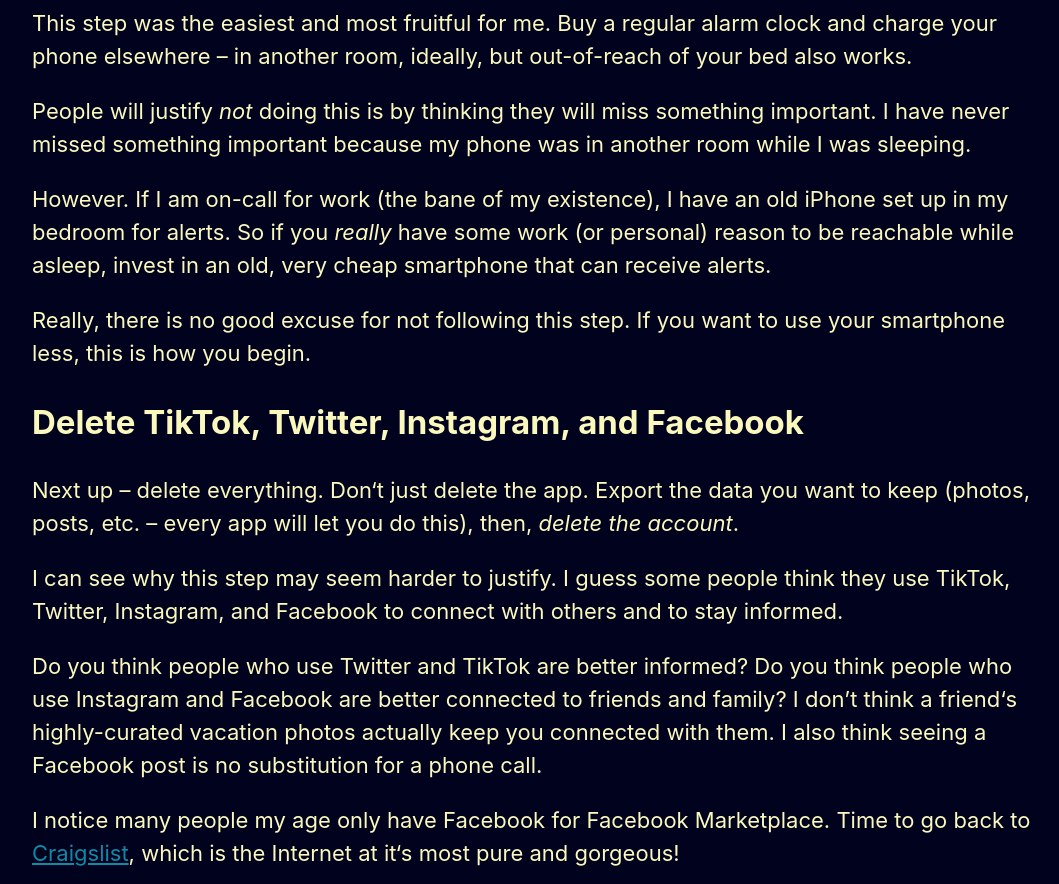
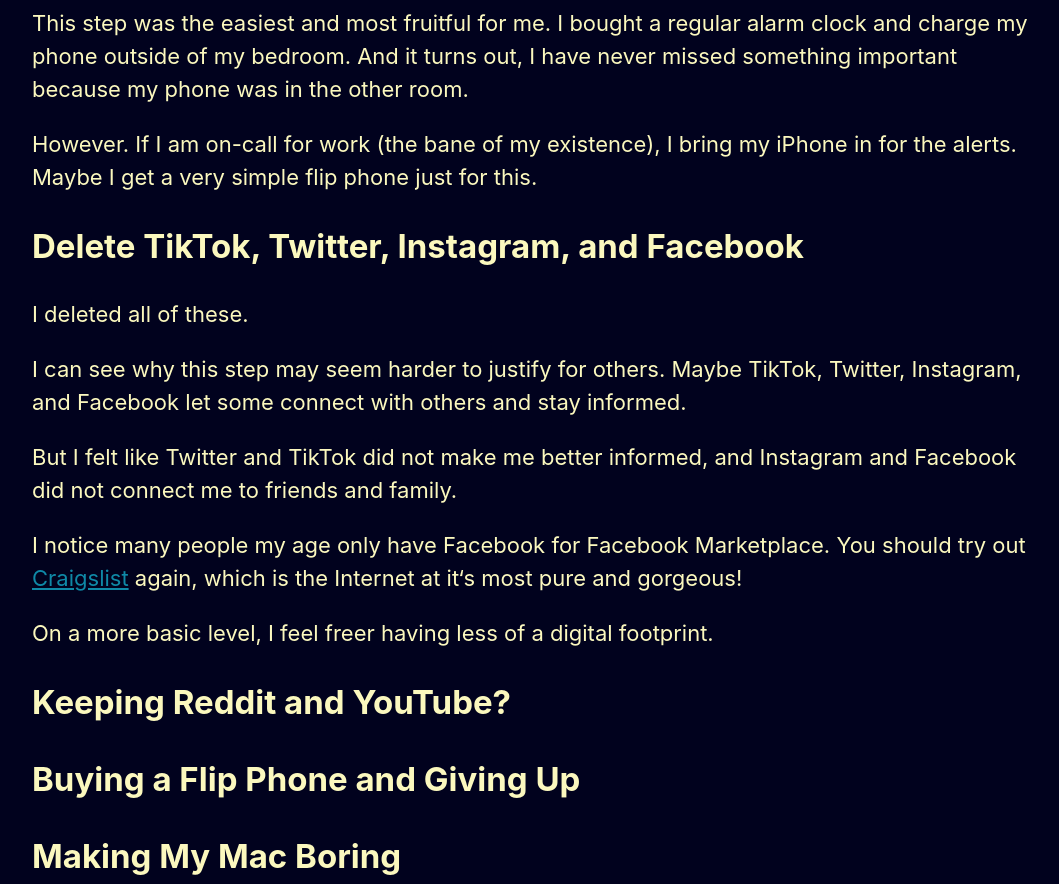
Before and after one commit to jacknugent/me, a plain HTML site: page digital_minimalist.html in a window 1280 px wide. Shown: the part 640-1524 px from the top of the page, without its empty margins (108-1167 px from the left). Drawn offline with Linux system fonts and the light colour scheme.

Commit message:
Change digital minimalism a bit

```diff
--- a/digital_minimalist.html
+++ b/digital_minimalist.html
@@ -31,34 +31,24 @@ Minimalism. I hope you find them helpful or inspiring. At any point,
 this page may look like a work in progress because so am I.</p>
 <h2 id="keep-your-phone-out-of-your-bedroom">Keep Your Phone Out of Your
 Bedroom</h2>
-<p>This step was the easiest and most fruitful for me. Buy a regular
-alarm clock and charge your phone elsewhere – in another room, ideally,
-but out-of-reach of your bed also works.</p>
-<p>People will justify <em>not</em> doing this is by thinking they will
-miss something important. I have never missed something important
-because my phone was in another room while I was sleeping.</p>
-<p>However. If I am on-call for work (the bane of my existence), I have
-an old iPhone set up in my bedroom for alerts. So if you <em>really</em>
-have some work (or personal) reason to be reachable while asleep, invest
-in an old, very cheap smartphone that can receive alerts.</p>
-<p>Really, there is no good excuse for not following this step. If you
-want to use your smartphone less, this is how you begin.</p>
+<p>This step was the easiest and most fruitful for me. I bought a
+regular alarm clock and charge my phone outside of my bedroom. And it
+turns out, I have never missed something important because my phone was
+in the other room.</p>
+<p>However. If I am on-call for work (the bane of my existence), I bring
+my iPhone in for the alerts. Maybe I get a very simple flip phone just
+for this.</p>
 <h2 id="delete-tiktok-twitter-instagram-and-facebook">Delete TikTok,
 Twitter, Instagram, and Facebook</h2>
-<p>Next up – delete everything. Don‘t just delete the app. Export the
-data you want to keep (photos, posts, etc. – every app will let you do
-this), then, <em>delete the account</em>.</p>
-<p>I can see why this step may seem harder to justify. I guess some
-people think they use TikTok, Twitter, Instagram, and Facebook to
-connect with others and to stay informed.</p>
-<p>Do you think people who use Twitter and TikTok are better informed?
-Do you think people who use Instagram and Facebook are better connected
-to friends and family? I don’t think a friend‘s highly-curated vacation
-photos actually keep you connected with them. I also think seeing a
-Facebook post is no substitution for a phone call.</p>
+<p>I deleted all of these.</p>
+<p>I can see why this step may seem harder to justify for others. Maybe
+TikTok, Twitter, Instagram, and Facebook let some connect with others
+and stay informed.</p>
+<p>But I felt like Twitter and TikTok did not make me better informed,
+and Instagram and Facebook did not connect me to friends and family.</p>
 <p>I notice many people my age only have Facebook for Facebook
-Marketplace. Time to go back to <a href="craigslist.org">Craigslist</a>,
-which is the Internet at it‘s most pure and gorgeous!</p>
+Marketplace. You should try out <a href="craigslist.org">Craigslist</a>
+again, which is the Internet at it‘s most pure and gorgeous!</p>
 <p>On a more basic level, I feel freer having less of a digital
 footprint.</p>
 <h2 id="keeping-reddit-and-youtube">Keeping Reddit and YouTube?</h2>
```
Also changed, not shown: 1 other file.
